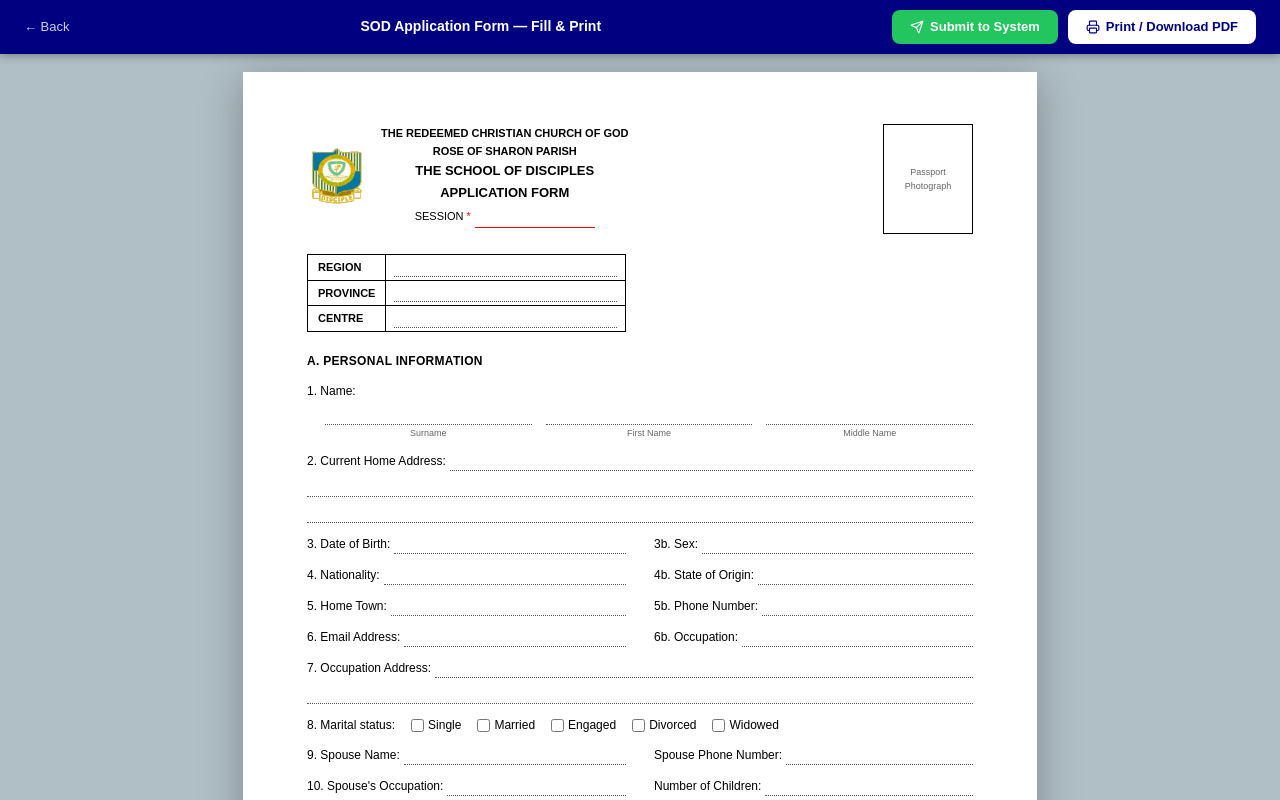
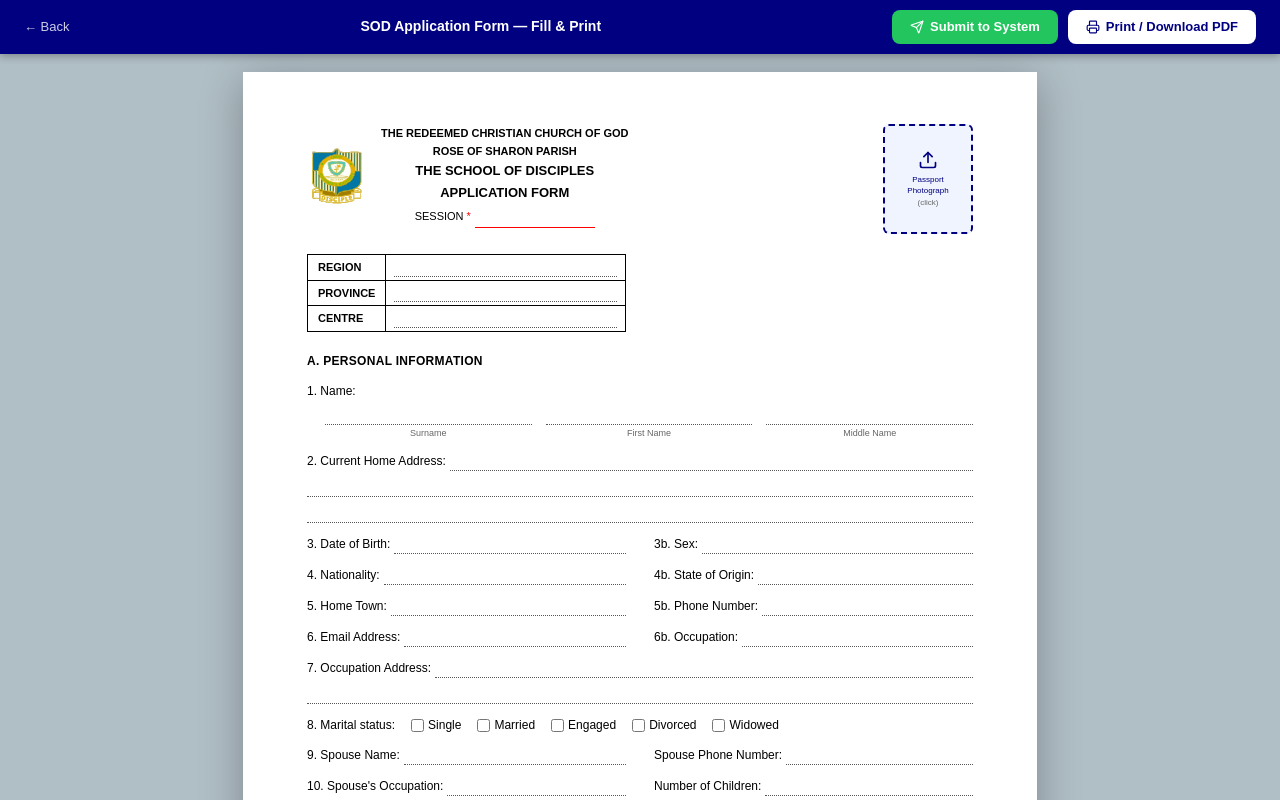
Before and after one commit to ajiboyesunkanmisunday-rgb/Rose-of-Sharon-Management-System, a Next.js app in the folder frontend/: page /trainings/sod/form in a window 1280 px wide. Shown: the top 800 px of the page. Built offline with nearby package versions, Linux system fonts and the light colour scheme; no server answers.

Commit message:
Add passport photo upload to SOD application form

```diff
--- a/frontend/src/app/trainings/sod/form/page.tsx
+++ b/frontend/src/app/trainings/sod/form/page.tsx
@@ -7,10 +7,10 @@
  * Fill in the browser → Print / Download PDF.
  */
 
-import { useState } from "react";
+import { useState, useRef } from "react";
 import Image from "next/image";
 import { Printer, Send, CheckCircle, XCircle } from "lucide-react";
-import { createSchoolOfDisciple } from "@/lib/api";
+import { createSchoolOfDisciple, uploadProfilePicture } from "@/lib/api";
 
 /* ─── Primitive dotted-line input ────────────────────────────────────────── */
 function F({
@@ -203,6 +203,18 @@ export default function SODApplicationFormPage() {
   const [remarks1, setRemarks1] = useState("");
   const [remarks2, setRemarks2] = useState("");
 
+  /* ── Photo upload ── */
+  const [photo,         setPhoto]         = useState<File | null>(null);
+  const [photoPreview,  setPhotoPreview]  = useState<string | null>(null);
+  const [uploading,     setUploading]     = useState(false);
+  const photoInputRef = useRef<HTMLInputElement>(null);
+
+  const handlePhotoChange = (e: React.ChangeEvent<HTMLInputElement>) => {
+    const file = e.target.files?.[0] ?? null;
+    setPhoto(file);
+    setPhotoPreview(file ? URL.createObjectURL(file) : null);
+  };
+
   /* ── Submit state ── */
   const [submitting,     setSubmitting]     = useState(false);
   const [submitSuccess,  setSubmitSuccess]  = useState(false);
@@ -231,7 +243,15 @@ export default function SODApplicationFormPage() {
     }
     setSubmitError("");
     setSubmitting(true);
+    setUploading(false);
     try {
+      let profilePictureUrl: string | undefined;
+      if (photo) {
+        setUploading(true);
+        profilePictureUrl = await uploadProfilePicture(photo);
+        setUploading(false);
+      }
+
       const maritalMap: Record<string, string> = {
         Single: "SINGLE", Married: "MARRIED", Engaged: "ENGAGED",
         Divorced: "DIVORCED", Widowed: "WIDOWED",
@@ -241,8 +261,9 @@ export default function SODApplicationFormPage() {
                     : sex.trim() || undefined;
 
       await createSchoolOfDisciple({
-        set:      session.trim(),
-        region:   region   || undefined,
+        set:               session.trim(),
+        profilePictureUrl: profilePictureUrl,
+        region:            region   || undefined,
         province: province || undefined,
         centre:   centre   || undefined,
         firstName:  firstName.trim(),
@@ -306,7 +327,8 @@ export default function SODApplicationFormPage() {
         @page { size: A4 portrait; margin: 12mm 16mm; }
 
         @media print {
-          .sod-no-print { display: none !important; }
+          .sod-no-print  { display: none !important; }
+          .sod-print-only { display: flex !important; }
           .sod-wrapper  { background: #fff !important; padding: 0 !important; min-height: auto !important; }
           .sod-paper    { box-shadow: none !important; width: 100% !important; max-width: none !important;
                           margin: 0 !important; padding: 0 !important; }
@@ -356,18 +378,20 @@ export default function SODApplicationFormPage() {
             {/* Submit to system */}
             <button
               onClick={handleSubmit}
-              disabled={submitting || submitSuccess}
+              disabled={submitting || uploading || submitSuccess}
               style={{
                 display: "flex", alignItems: "center", gap: 6,
                 background: submitSuccess ? "#16A34A" : "#22c55e",
                 color: "#fff", border: "none",
                 borderRadius: 8, padding: "7px 18px", fontSize: 13, fontWeight: 700,
-                cursor: submitting || submitSuccess ? "not-allowed" : "pointer",
-                opacity: submitting ? 0.7 : 1,
+                cursor: submitting || uploading || submitSuccess ? "not-allowed" : "pointer",
+                opacity: submitting || uploading ? 0.7 : 1,
               }}
             >
               {submitSuccess
                 ? <><CheckCircle size={14} /> Saved to System</>
+                : uploading
+                  ? <><Send size={14} /> Uploading Photo…</>
                   : submitting
                     ? <><Send size={14} /> Submitting…</>
                     : <><Send size={14} /> Submit to System</>}
@@ -449,15 +473,58 @@ export default function SODApplicationFormPage() {
               </div>
             </div>
 
-            {/* Passport photo box */}
-            <div style={{
+            {/* Passport photo box — clickable upload */}
+            <div
+              className="sod-no-print"
+              onClick={() => photoInputRef.current?.click()}
+              style={{
+                width: 90, height: 110, border: "2px dashed #000080", borderRadius: 6,
+                display: "flex", flexDirection: "column", alignItems: "center",
+                justifyContent: "center", flexShrink: 0, cursor: "pointer",
+                overflow: "hidden", background: photoPreview ? "transparent" : "#f0f4ff",
+              }}
+              title="Click to upload passport photo"
+            >
+              {photoPreview ? (
+                <img src={photoPreview} alt="Passport" style={{ width: "100%", height: "100%", objectFit: "cover" }} />
+              ) : (
+                <>
+                  <svg xmlns="http://www.w3.org/2000/svg" width="20" height="20" viewBox="0 0 24 24" fill="none" stroke="#000080" strokeWidth="2" strokeLinecap="round" strokeLinejoin="round">
+                    <path d="M21 15v4a2 2 0 0 1-2 2H5a2 2 0 0 1-2-2v-4"/>
+                    <polyline points="17 8 12 3 7 8"/><line x1="12" y1="3" x2="12" y2="15"/>
+                  </svg>
+                  <span style={{ fontSize: 8, textAlign: "center", color: "#000080", lineHeight: 1.4, marginTop: 4 }}>
+                    Passport<br />Photograph<br /><span style={{ color: "#666" }}>(click)</span>
+                  </span>
+                </>
+              )}
+            </div>
+
+            {/* Print-only static photo box */}
+            <div
+              className="sod-print-only"
+              style={{
                 width: 90, height: 110, border: "1px solid #000",
-              display: "flex", alignItems: "center", justifyContent: "center", flexShrink: 0,
-            }}>
+                display: "none", alignItems: "center", justifyContent: "center",
+                flexShrink: 0, overflow: "hidden",
+              }}
+            >
+              {photoPreview ? (
+                <img src={photoPreview} alt="Passport" style={{ width: "100%", height: "100%", objectFit: "cover" }} />
+              ) : (
                 <span style={{ fontSize: 9, textAlign: "center", color: "#666", lineHeight: 1.6 }}>
                   Passport<br />Photograph
                 </span>
+              )}
             </div>
+
+            <input
+              ref={photoInputRef}
+              type="file"
+              accept="image/*"
+              onChange={handlePhotoChange}
+              style={{ display: "none" }}
+            />
           </div>
 
           {/* ── REGION / PROVINCE / CENTRE ──────────────────────────── */}
```
Lines whose indentation alone changed are shown as unchanged.
